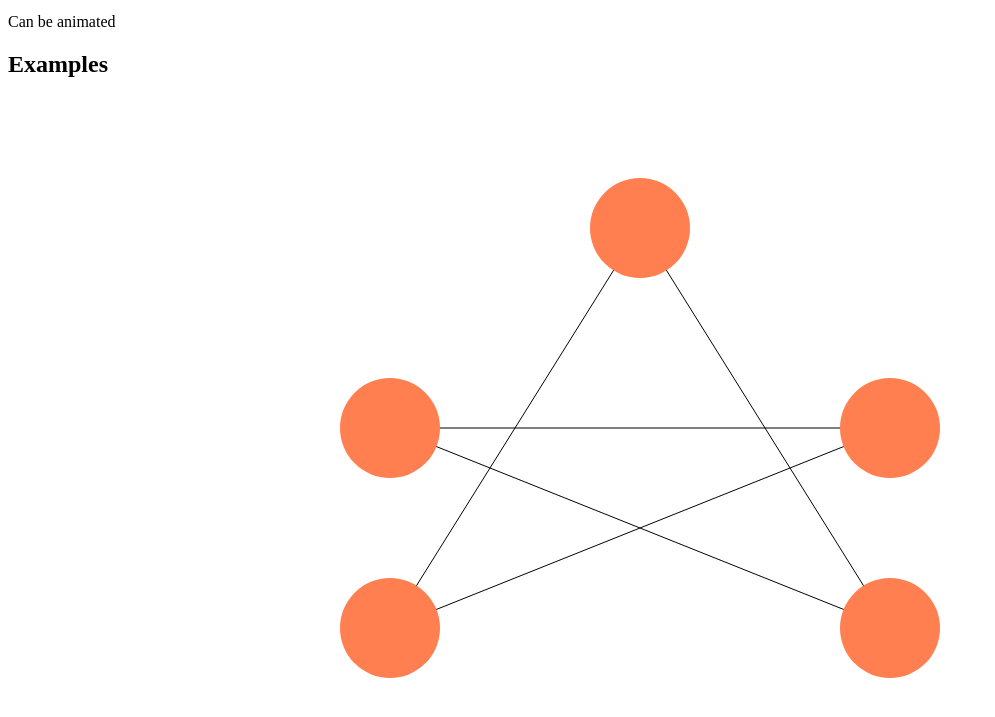
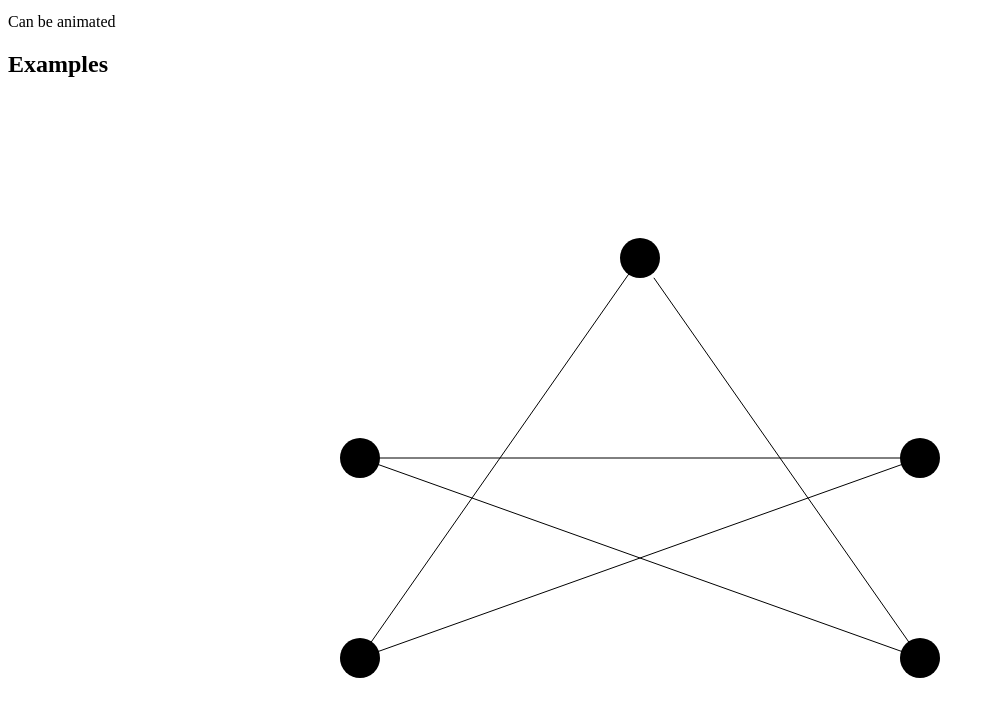
Before and after one commit to nueq22/element-connections, a website: page example/index.html in a window 1280 px wide. Shown: the part 101-818 px from the top of the page, without its empty margins (0-995 px from the left). Drawn offline with Linux system fonts and the light colour scheme.

Commit message:
Change offset

```diff
--- a/example/index.html
+++ b/example/index.html
@@ -20,11 +20,11 @@
         }
 
         .circle {
-            width: 100px;
-            height: 100px;
+            width: 40px;
+            height: 40px;
             border-radius: 50%;
             flex-shrink: 0;
-            background: coral;
+            background: black;
         }
 
         .star {
@@ -34,7 +34,7 @@
         }
 
         .star > .row {
-            margin: 100px 0;
+            margin: 160px 0;
         }
     </style>
 </head>
--- a/index.js
+++ b/index.js
@@ -31,7 +31,7 @@
                 var interval = setInterval(function () {
                     var current = Number(_this.element.style.strokeDashoffset);
                     if (current > 0) {
-                        _this.element.style.strokeDashoffset = (current - 10).toString();
+                        _this.element.style.strokeDashoffset = (current - 25).toString();
                     }
                     else {
                         clearInterval(interval);
--- a/src/components/Path.ts
+++ b/src/components/Path.ts
@@ -37,7 +37,7 @@ class Path {
             const interval = setInterval(() => {
                 const current = Number(this.element.style.strokeDashoffset);
                 if (current > 0) {
-                    this.element.style.strokeDashoffset = (current - 10).toString();
+                    this.element.style.strokeDashoffset = (current - 25).toString();
                 } else {
                     clearInterval(interval)
                 }
```
